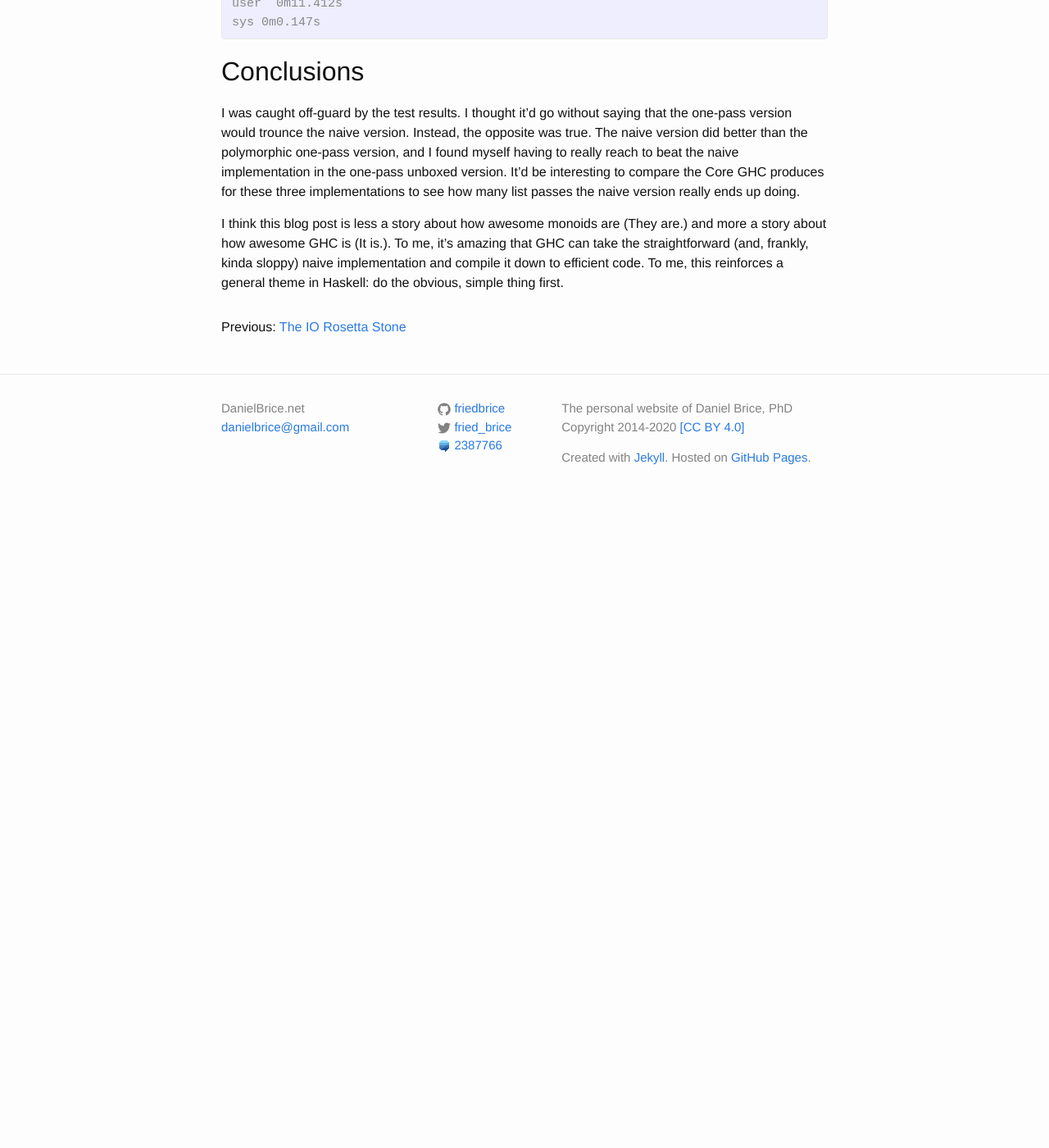
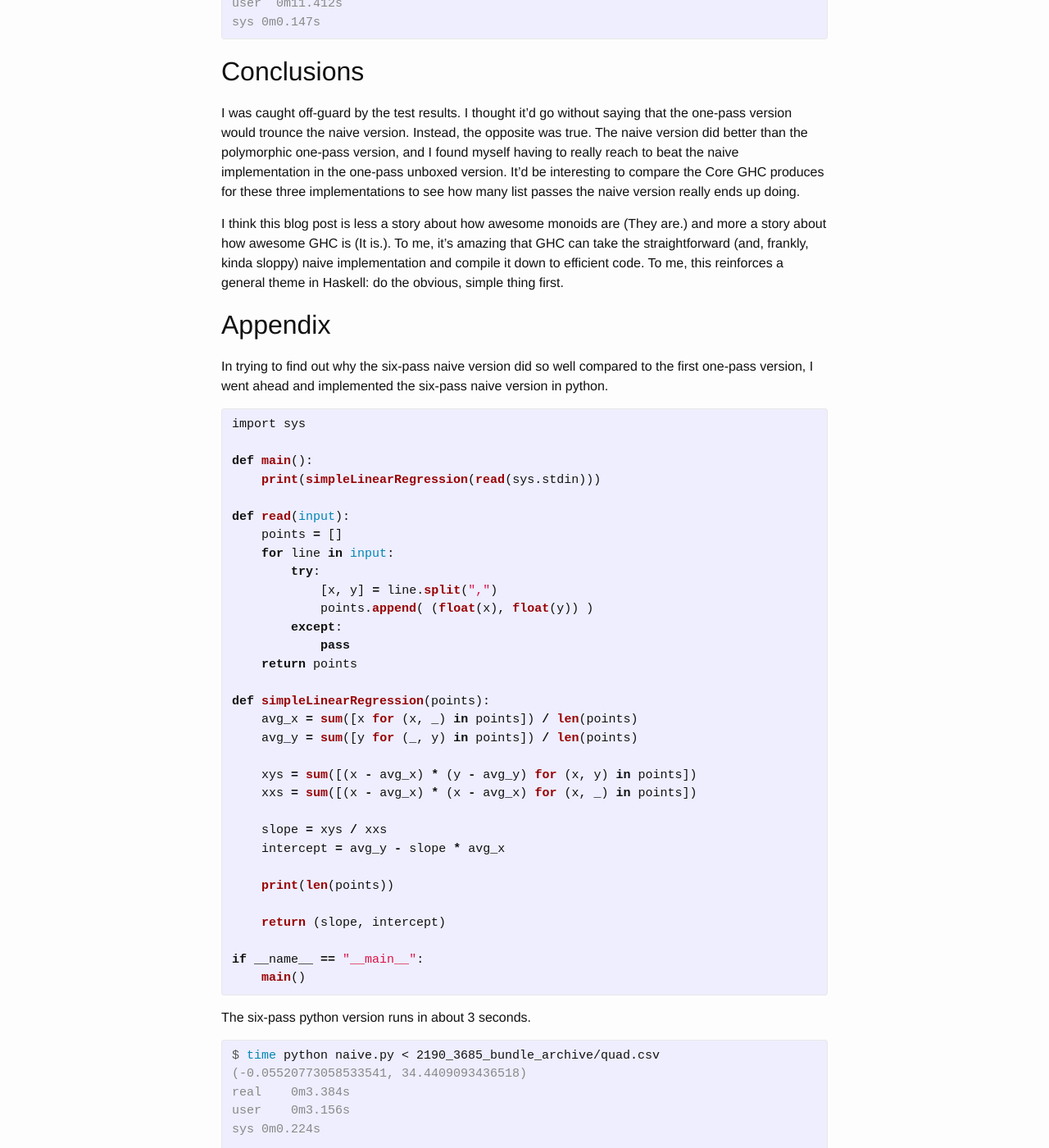
Before and after one commit to friedbrice/friedbrice.github.io, a Jekyll site: the page built from _posts/2020-06-12-simple-linear-regression-in-one-pass.md, in a window 1280 px wide and 1400 px high, scrolled down 12078 px. Shown: the whole window at 82% size. Built offline with Jekyll 4.4.1, drawn with Linux system fonts in a browser that asks for light colours; formulas are drawn with MathJax 3; comment, search, counter and statistics services are not loaded; before the commit the page ends 12708 px from its top, so only the background shows below that; some of the changed text lies outside the part shown.

Commit message:
add python impl

```diff
--- a/_posts/2020-06-12-simple-linear-regression-in-one-pass.md
+++ b/_posts/2020-06-12-simple-linear-regression-in-one-pass.md
@@ -566,3 +566,71 @@ sys 0m0.147s
 I was caught off-guard by the test results. I thought it'd go without saying that the one-pass version would trounce the naive version. Instead, the opposite was true. The naive version did better than the polymorphic one-pass version, and I found myself having to really reach to beat the naive implementation in the one-pass unboxed version. It'd be interesting to compare the Core GHC produces for these three implementations to see how many list passes the naive version really ends up doing.
 
 I think this blog post is less a story about how awesome monoids are (They are.) and more a story about how awesome GHC is (It is.). To me, it's amazing that GHC can take the straightforward (and, frankly, kinda sloppy) naive implementation and compile it down to efficient code. To me, this reinforces a general theme in Haskell: do the obvious, simple thing first.
+
+## Appendix
+
+In trying to find out why the six-pass naive version did so well compared to the first one-pass version, I went ahead and implemented the six-pass naive version in python.
+
+{% highlight python %}
+import sys
+
+def main():
+    print(simpleLinearRegression(read(sys.stdin)))
+
+def read(input):
+    points = []
+    for line in input:
+        try:
+            [x, y] = line.split(",")
+            points.append( (float(x), float(y)) )
+        except:
+            pass
+    return points
+
+def simpleLinearRegression(points):
+    avg_x = sum([x for (x, _) in points]) / len(points)
+    avg_y = sum([y for (_, y) in points]) / len(points)
+
+    xys = sum([(x - avg_x) * (y - avg_y) for (x, y) in points])
+    xxs = sum([(x - avg_x) * (x - avg_x) for (x, _) in points])
+
+    slope = xys / xxs
+    intercept = avg_y - slope * avg_x
+
+    print(len(points))
+
+    return (slope, intercept)
+
+if __name__ == "__main__":
+    main()
+{% endhighlight %}
+
+The six-pass python version runs in about 3 seconds.
+
+{% highlight console %}
+$ time python naive.py < 2190_3685_bundle_archive/quad.csv
+(-0.05520773058533541, 34.4409093436518)
+real    0m3.384s
+user    0m3.156s
+sys 0m0.224s
+
+$ time python naive.py < 2190_3685_bundle_archive/quad.csv
+(-0.05520773058533541, 34.4409093436518)
+real    0m3.375s
+user    0m3.159s
+sys 0m0.211s
+
+$ time python naive.py < 2190_3685_bundle_archive/quad.csv
+(-0.05520773058533541, 34.4409093436518)
+real    0m3.395s
+user    0m3.166s
+sys 0m0.222s
+
+$ time python naive.py < 2190_3685_bundle_archive/quad.csv
+(-0.05520773058533541, 34.4409093436518)
+real    0m3.352s
+user    0m3.134s
+sys 0m0.209s
+{% endhighlight %}
+
+So my new question is, why the hell is my Haskell so slow? What am I doing wrong here. Will update when I find out.
```
